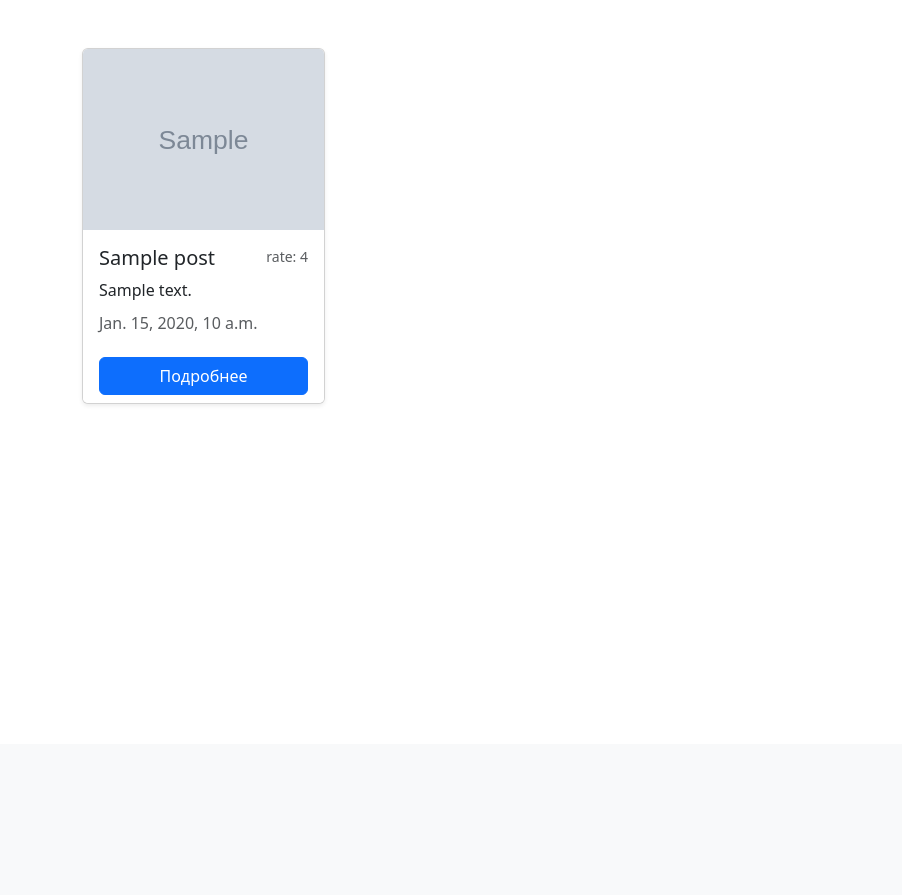
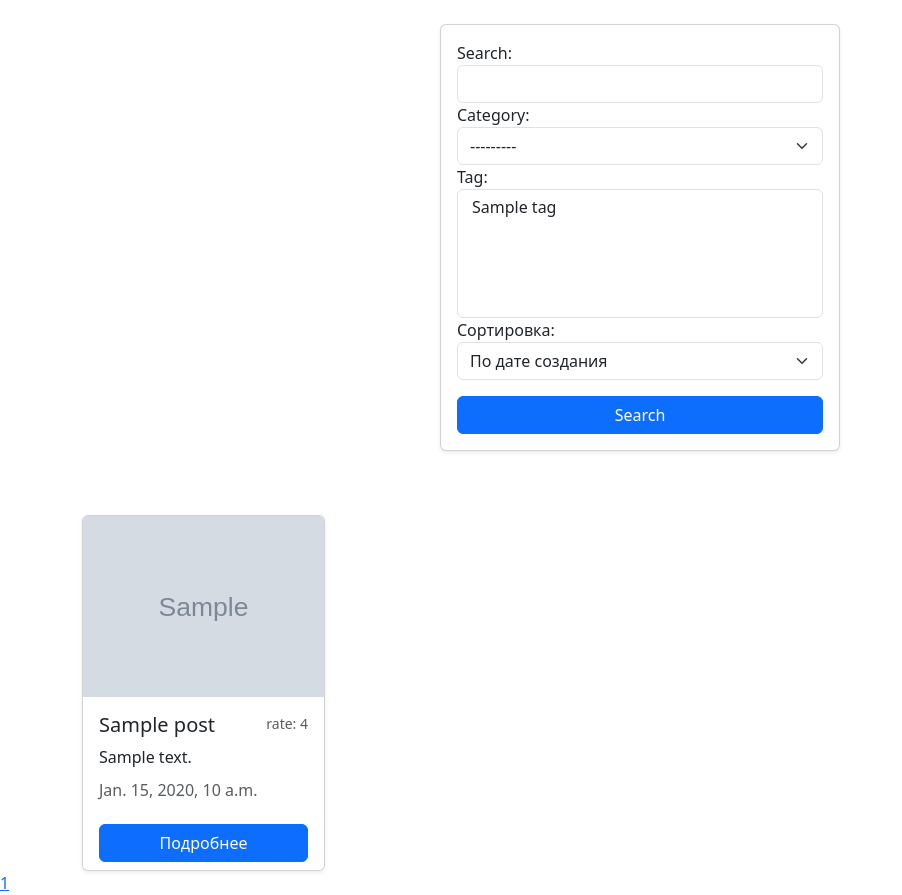
Before and after one commit to Ramzan9809/group55-2_4, a Django app: template templates/posts/post_list.html in a window 1280 px wide. Shown: the part 56-951 px from the top of the page, without its empty margins (0-902 px from the left). Before the commit the page ends 460 px from the top, so only its background shows below. Run offline with Django 5.2, Linux system fonts and the light colour scheme; tables that the repository leaves empty hold one stand-in row (values such as "Sample post"); the template is opened without the code that fills it: values that come from a table or form of the project are taken from there, most other values are stand-ins (such as "Sample title", 1, 10 or a date in 2020); grey boxes marked "Sample" are stand-in pictures.

Commit message:
Lesson 6

```diff
--- a/blog/settings.py
+++ b/blog/settings.py
@@ -31,6 +31,7 @@ ALLOWED_HOSTS = []
 # Application definition
 
 INSTALLED_APPS = [
+    'jazzmin',
     'django.contrib.admin',
     'django.contrib.auth',
     'django.contrib.contenttypes',
--- a/blog/urls.py
+++ b/blog/urls.py
@@ -34,6 +34,7 @@ posts_patterns = [
     path("posts/", post_list_view, name="post_list"),
     path("posts/<int:post_id>/", post_detail, name="post_detail"),
     path("posts/create/", post_create_view, name="post_create"),
+    path("posts/create_model_form/", post_create_model_form_view, name="post_create_model_form"),
 ]
 
 urlpatterns = users_patterns + posts_patterns + static(
--- a/posts/forms.py
+++ b/posts/forms.py
@@ -1,5 +1,5 @@
 from django import forms
-from .models import Post, Comment
+from .models import Post, Comment, Category, Tag
 
 
 class PostForm(forms.Form):
@@ -52,3 +52,24 @@ class CommentForm(forms.ModelForm):
         widgets = {
             "content": forms.Textarea(attrs={"rows": 3, "placeholder": "Напишите комментарий..."})
         }
+
+class SearchForm(forms.Form):
+    q = forms.CharField(max_length=256,required=False,label="Search",
+                        widget=forms.TextInput(attrs={"class": "form-control"}))
+    category_id = forms.ModelChoiceField(required=False,queryset=Category.objects.all(),label="Category",
+                        widget=forms.Select(attrs={"class": "form-select"}))
+    tag = forms.ModelMultipleChoiceField(required=False,queryset=Tag.objects.all(),label="Tag",
+                        widget=forms.SelectMultiple(attrs={"class": "form-select", "size": 5 }))
+    orderings = (
+        ("created_at", "По дате создания"),
+        ("title", "По названию"),
+        ("-created_at", "По дате создания (убывание)"),
+        ("-title", "По названию (убывание)"),
+        ("updated_at", "По дате обновления"),
+        ("-updated_at", "По дате обновления (убывание)"),
+        ("rate", "По рейтингу"),
+        ("-rate", "По рейтингу (убывание)"),
+        ("None", "Без сортировки"),
+    )
+    ordering = forms.ChoiceField(choices=orderings, required=False, label="Сортировка",
+                                  widget=forms.Select(attrs={"class": "form-select"}))
--- a/templates/base.html
+++ b/templates/base.html
@@ -14,23 +14,23 @@
       <ul class="navbar-nav me-auto mb-2 mb-lg-0">
          {% if request.user.is_authenticated %}
         <li class="nav-item">
-          <a class="nav-link active" aria-current="page" href="/posts">Posts</a>
+          <a class="nav-link active" aria-current="page" href="{% url 'post_list' %}">Posts</a>
         </li>
         <li class="nav-item">
-          <a class="nav-link active" aria-current="page" href="/posts/create">Create</a>
+          <a class="nav-link active" aria-current="page" href="{% url 'post_create' %}">Create</a>
         </li>
         <li class="nav-item">
-          <a class="nav-link active" aria-current="page" href="/posts/create/model">Create model</a>
+          <a class="nav-link active" aria-current="page" href="{% url 'post_create_model_form' %}">Create model</a>
         </li>
         <li class="nav-item">
-          <a class="nav-link active" aria-current="page" href="/logout">Logout</a>
+          <a class="nav-link active" aria-current="page" href="{% url 'logout' %}">Logout</a>
         </li>
         {% else %}
         <li class="nav-item">
-          <a class="nav-link active" aria-current="page" href="/register">Register</a>
+          <a class="nav-link active" aria-current="page" href="{% url 'register' %}">Register</a>
         </li>
         <li class="nav-item">
-          <a class="nav-link active" aria-current="page" href="/login">Login</a>
+          <a class="nav-link active" aria-current="page" href="{% url 'login' %}">Login</a>
         </li>
         {% endif %}
       </ul>
--- a/templates/posts/post_list.html
+++ b/templates/posts/post_list.html
@@ -2,6 +2,22 @@
 {% load static %}
 
 {% block content %}
+<div class="d-flex justify-content-center mt-4">
+  <form method="get" class="card p-3 shadow-sm" style="max-width: 400px; width: 100%;">
+    {{ form.q.label_tag }}
+    {{ form.q }}
+    {{ form.category_id.label_tag }}
+    {{ form.category_id }}
+    {{ form.tag.label_tag }}
+    {{ form.tag }}
+    {{ form.ordering.label_tag }}
+    {{ form.ordering }}
+    <button type="submit" class="btn btn-primary w-100 mt-3">Search</button>
+  </form>
+</div>
+
+
+
 <div class="container mt-5">
   <div class="row g-5">
     {% for post in posts %}
@@ -31,4 +47,12 @@
     {% endfor %}
   </div>
 </div>
+
+<div>
+  {% for i in max_page %}
+    <a href="/posts/?page={{ i }}">
+        {{ 1 }}
+    </a>
+  {% endfor %}
+</div>
 {% endblock %}
```
Also changed, not shown: posts/views.py (+35 -5 lines), templates/test.html (deleted, +0 -10 lines).
